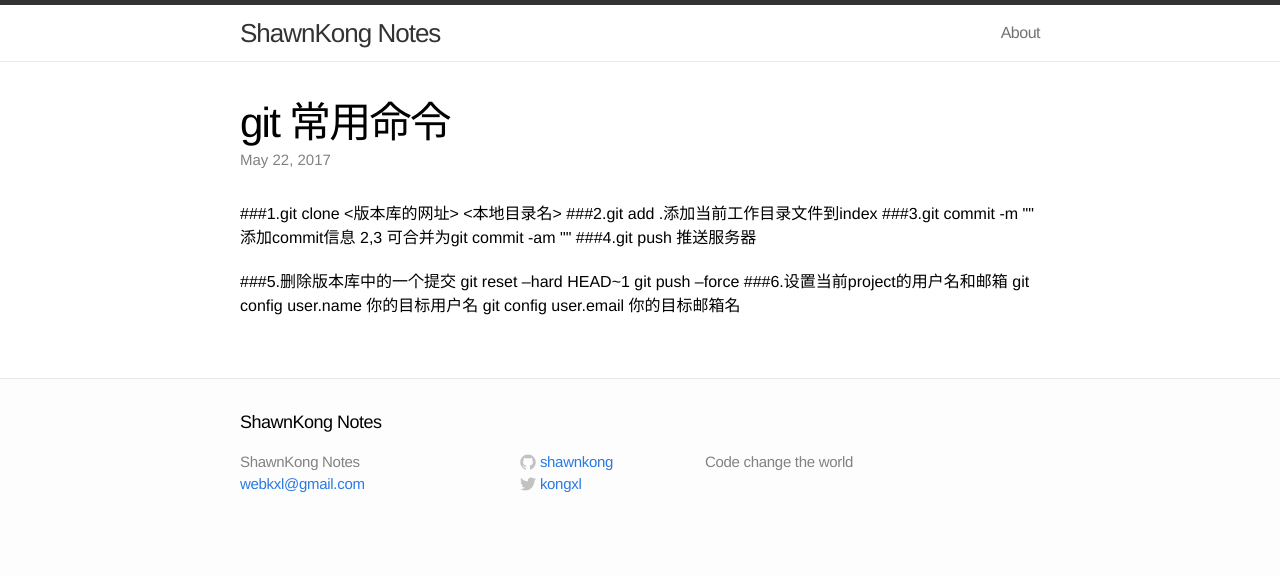
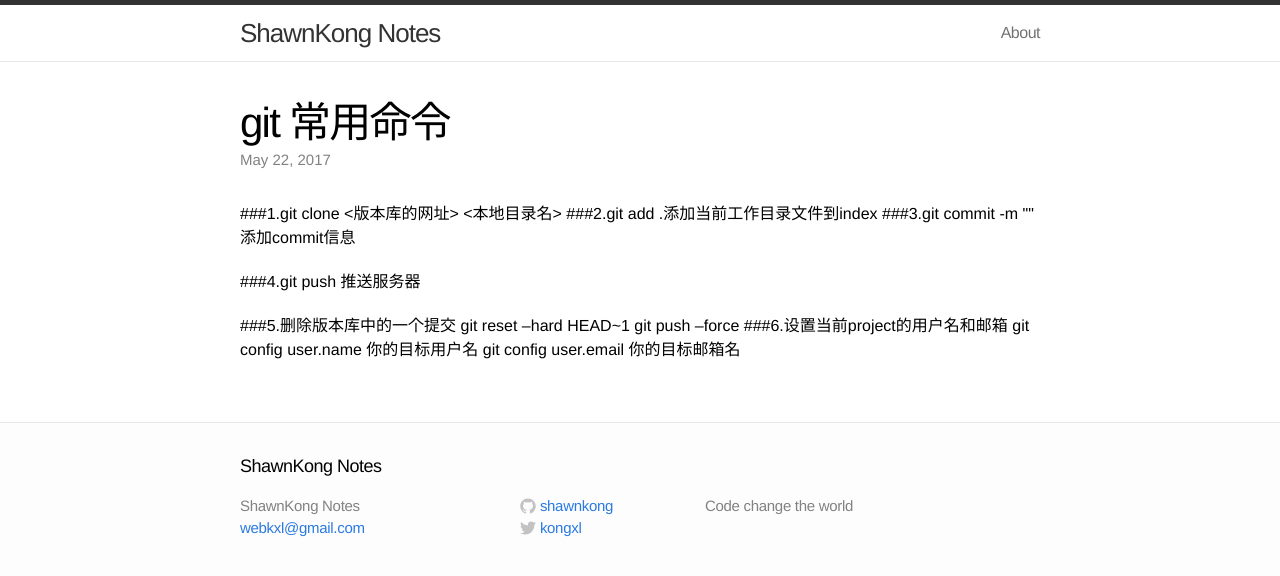
Before and after one commit to shawnkong/shawnkong.github.io, a Jekyll site: the page built from _posts/2017-05-22-git-command.md, in a window 1280 px wide. Shown: the top 576 px of the page. Built offline with Jekyll 4.4.1, drawn with Linux system fonts in a browser that asks for light colours.

Commit message:
add new post

```diff
--- a/_posts/2017-05-22-git-command.md
+++ b/_posts/2017-05-22-git-command.md
@@ -6,7 +6,7 @@ title: git 常用命令
 ###1.git clone <版本库的网址> <本地目录名>
 ###2.git add .添加当前工作目录文件到index
 ###3.git commit -m "<message>"  添加commit信息
-	 2,3 可合并为git commit -am "<message>"
+
 ###4.git push  推送服务器
 
 ###5.删除版本库中的一个提交
```
